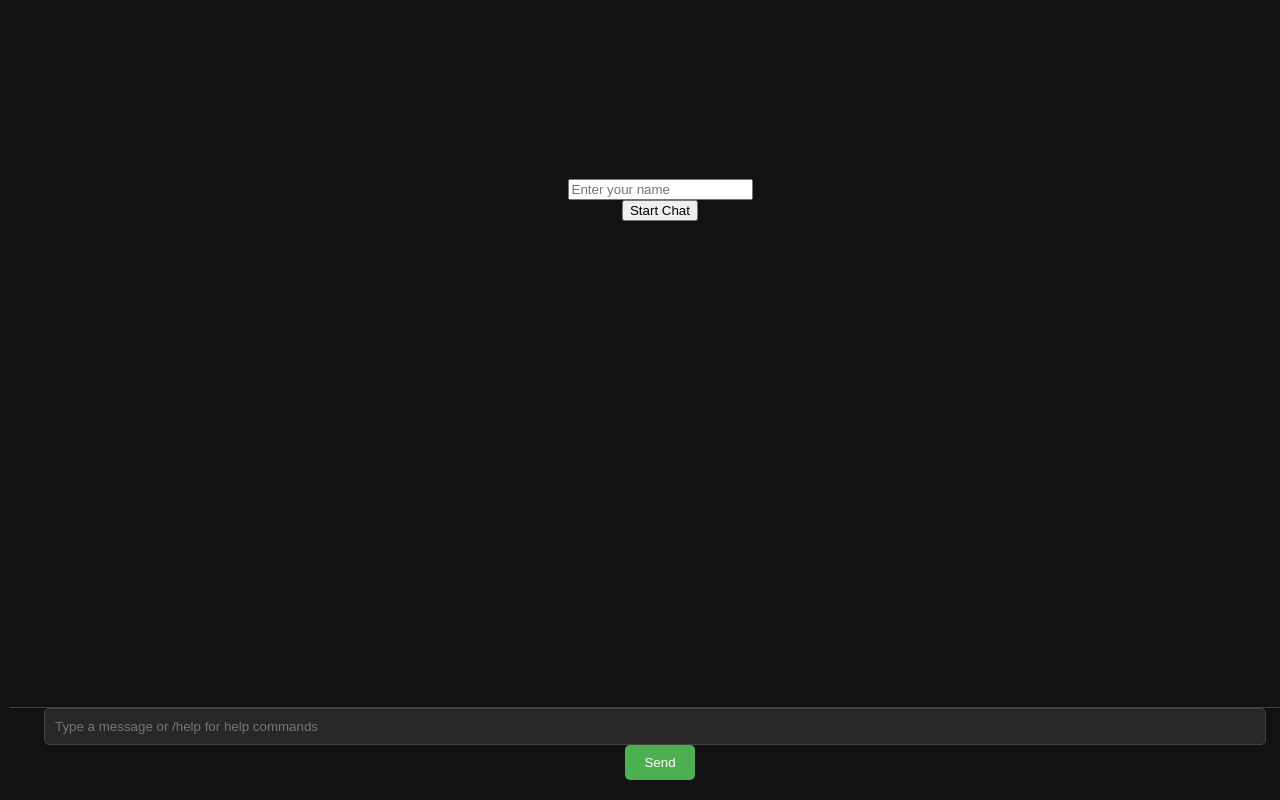
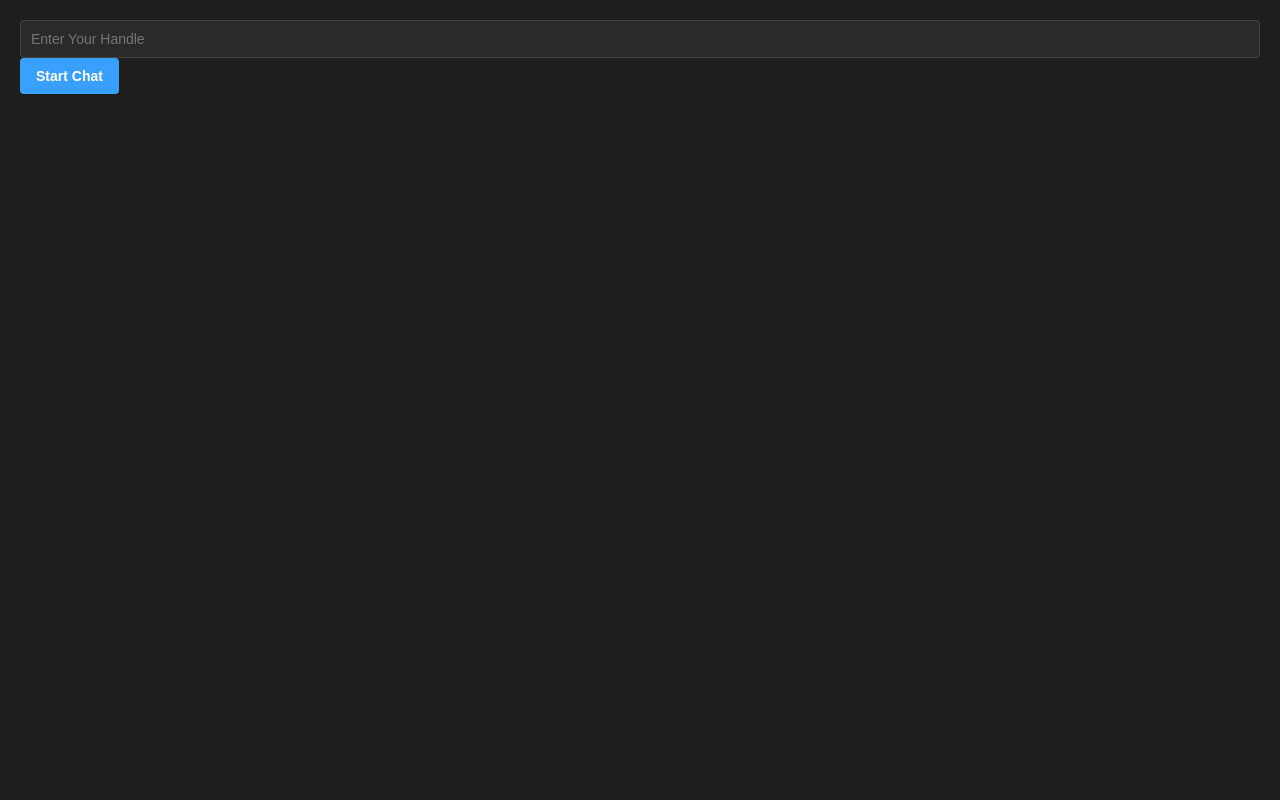
Before and after one commit to benjimanmiller/transient.chat, a PHP site: page / in a window 1280 px wide. Run offline with PHP 8.4, Linux system fonts and the light colour scheme.

Commit message:
massive changes working but formating is shit

```diff
--- a/static/index.html
+++ b/static/index.html
@@ -1,30 +1,20 @@
 <!DOCTYPE html>
 <html lang="en">
-
   <head>
-    <meta charset="UTF-8">
-    <meta name="viewport" content="width=device-width, initial-scale=1.0">
+    <meta charset="UTF-8" />
+    <meta name="viewport" content="width=device-width, initial-scale=1.0" />
     <title>Transient.chat</title>
-    <meta name="description" content="Everything is ephemeral.">
-    <link rel="stylesheet" href="styles.css">
-    <link rel="icon" href="favicon.ico" type="image/x-icon">
+    <meta name="description" content="Everything is ephemeral." />
+    <link rel="stylesheet" href="styles.css" />
+    <link rel="icon" href="favicon.ico" type="image/x-icon" />
   </head>
 
   <body>
     <script src="index.js"></script>
 
-    <audio id="notification-sound" src="IM.wav" preload="auto"></audio>
-
     <div id="login-container">
-        <input type="text" id="username-input" placeholder="Enter your name" />
+      <input type="text" id="username-input" placeholder="Enter Your Handle" />
       <button id="start-chat-button">Start Chat</button>
     </div>
-
-    <div id="chat-container">
-        <div id="messages-container"></div>
-        <input type="text" id="message-input" placeholder="Type a message or /help for help commands" />
-        <button id="send-button" onclick="sendMessage()">Send</button>
-    </div>
   </body>
-
 </html>
--- a/static/index.js
+++ b/static/index.js
@@ -1,57 +1,59 @@
-async function fetchMessages() {
+document.addEventListener('DOMContentLoaded', async () => {
+    const storedUsername = localStorage.getItem('username');
+    const storedKey = localStorage.getItem('userKey');
+
+    // Auto-forward if valid session is stored
+    if (storedUsername && storedKey) {
         try {
-        const response = await fetch('/chat');
-        const messages = await response.json();
-        const messagesContainer = document.getElementById('messages-container');
-        messagesContainer.innerHTML = '';
-
-        messages.forEach(message => {
-            const messageElement = document.createElement('div');
-            messageElement.classList.add('message');
-            messageElement.innerText = message;
-            messagesContainer.appendChild(messageElement);
+            const response = await fetch('/validate', {
+                method: 'POST',
+                headers: { 'Content-Type': 'application/json' },
+                body: JSON.stringify({ username: storedUsername, key: storedKey }),
             });
 
-        messagesContainer.scrollTop = messagesContainer.scrollHeight;
-    } catch (error) {
-        console.error('Error fetching messages:', error);
+            if (response.ok) {
+                window.location.href = '/server_list.html';
+                return;
+            }
+        } catch (err) {
+            console.error('Validation error:', err);
         }
     }
 
-function sendMessage() {
-    const messageInput = document.getElementById('message-input');
-    const message = messageInput.value.trim();
+    // If not validated, set up login as normal
+    const startButton = document.getElementById('start-chat-button');
 
-    if (message) {
-        fetch('/chat', {
-            method: 'POST',
-            headers: {
-                'Content-Type': 'application/json',
-            },
-            body: JSON.stringify({ message }),
-        })
-        .then(response => response.json())
-        .then(fetchMessages)
-        .catch(error => console.error('Error sending message:', error));
+    if (startButton) {
+        startButton.addEventListener('click', async () => {
+            const usernameInput = document.getElementById('username-input');
+            const username = usernameInput.value.trim();
 
-        messageInput.value = '';
-    }
+            if (!username) {
+                alert('Please enter a username.');
+                return;
             }
 
-document.getElementById('send-button').onclick = sendMessage;
+            try {
+                const response = await fetch('/register', {
+                    method: 'POST',
+                    headers: { 'Content-Type': 'application/json' },
+                    body: JSON.stringify({ username })
+                });
 
-document.getElementById('start-chat-button').onclick = () => {
-    const usernameInput = document.getElementById('username-input');
-    const username = usernameInput.value.trim();
-    if (username) {
-        document.getElementById('login-container').classList.add('active');
-        document.getElementById('chat-container').classList.remove('hidden');
-        fetchMessages();
+                if (!response.ok) {
+                    const err = await response.json();
+                    alert(err.error || 'Username registration failed.');
+                    return;
                 }
-};
 
-document.addEventListener('DOMContentLoaded', () => {
-    document.getElementById('chat-container').classList.add('hidden');
-    fetchMessages();
-    setInterval(fetchMessages, 2000);
+                const data = await response.json();
+                localStorage.setItem('username', data.username);
+                localStorage.setItem('userKey', data.key);
+                window.location.href = '/server_list.html';
+            } catch (error) {
+                console.error('Registration error:', error);
+                alert('An error occurred.');
+            }
         });
+    }
+});
--- a/static/styles.css
+++ b/static/styles.css
@@ -1,92 +1,111 @@
+/* Global Styles */
 body {
-    margin: 0;
-    padding: 0;
-    display: flex;
-    flex-direction: column;
-    height: 100vh;
-    background-color: #121212;
-    color: #ffffff;
+  margin: 0;
+  padding: 20px;
+  font-family: 'Segoe UI', Tahoma, Geneva, Verdana, sans-serif;
+  background-color: #1e1e1e;
+  color: #ffffff;
 }
 
-#login-container, #chat-container {
-    display: flex;
-    flex-direction: column;
-    align-items: center;
-    justify-content: center;
-    flex: 1;
-    width: 100%;
-    padding: 20px;
+h1, h2 {
+  color: #ffffff;
+  margin-bottom: 15px;
 }
 
-#chat-container {
-    position: relative;
-    flex: 1;
-    width: 100%;
-    display: flex;
-    flex-direction: column;
-    overflow-y: hidden;
+a {
+  color: #39a0ff;
+  text-decoration: none;
 }
 
-#chat-container.hidden {
-    display: none;
+a:hover {
+  text-decoration: underline;
 }
 
-#messages-container {
-    flex: 1;
-    overflow-y: auto;
-    width: 100%;
-    max-height: 80vh;
-    padding: 10px;
-    border-bottom: 1px solid #444;
+/* User Info Display */
+#user-info {
+  margin-bottom: 20px;
+  font-weight: 500;
 }
 
-.message {
-    margin-bottom: 10px;
-    padding: 10px;
-    border-radius: 5px;
-    background: #1e1e1e;
-    max-width: 80%;
-    word-wrap: break-word;
+/* Room Lists */
+#chat-rooms {
+  margin-top: 30px;
 }
 
-.message.user {
-    background: #1c7e4d;
-    align-self: flex-end;
+ul {
+  list-style-type: none;
+  padding-left: 0;
 }
 
-.message.other {
-    background: #1c3e7e;
-    align-self: flex-start;
+li {
+  margin: 8px 0;
 }
 
-#input-container {
-    display: flex;
-    align-items: center;
-    justify-content: center;
-    width: 100%;
-    padding: 10px;
-    border-top: 1px solid #444;
-    background-color: #121212;
-    position: absolute;
-    bottom: 0;
+/* Common Form Styles */
+input[type="text"],
+input[type="password"] {
+  background-color: #2a2a2a;
+  color: #ffffff;
+  border: 1px solid #444;
+  padding: 10px;
+  border-radius: 4px;
+  font-size: 14px;
+  width: 100%;
+  box-sizing: border-box;
+}
+
+/* Shared Button Style */
+button {
+  padding: 10px 16px;
+  font-weight: bold;
+  font-size: 14px;
+  background-color: #39a0ff;
+  color: #fff;
+  border: none;
+  border-radius: 4px;
+  cursor: pointer;
+  transition: background-color 0.2s ease-in-out;
+}
+
+button:hover {
+  background-color: #1e7cc9;
+}
+
+/* Chat Room Styles */
+#messages {
+  background-color: #2a2a2a;
+  border: 1px solid #444;
+  height: 300px;
+  overflow-y: auto;
+  padding: 15px;
+  margin-bottom: 15px;
+  border-radius: 4px;
+}
+
+#messages div {
+  margin-bottom: 10px;
+  line-height: 1.4em;
+}
+
+#chat-form {
+  display: flex;
+  gap: 10px;
+  align-items: center;
 }
 
 #message-input {
-    width: calc(100% - 80px);
-    padding: 10px;
-    margin-right: 10px;
-    border: 1px solid #444;
-    border-radius: 5px;
-    background-color: #282828;
-    color: #fff;
+  flex: 1;
 }
 
-#send-button {
-    width: 70px;
-    padding: 10px;
-    border: none;
-    border-radius: 5px;
-    background-color: #4CAF50;
-    color: #fff;
-    cursor: pointer;
+.collapsible {
+  cursor: pointer;
+  user-select: none;
+  font-size: 18px;
+  display: flex;
+  align-items: center;
+  margin-top: 20px;
 }
+
+.collapsible:hover {
+  color: #39a0ff;
+}
```
Also changed, not shown: static/chat.html (added, +24 -0 lines), static/chat.js (added, +47 -0 lines), static/server_list.html (added, +20 -0 lines), static/server_list.js (added, +42 -0 lines), 1 other file. Lines whose indentation alone changed are shown as unchanged.
